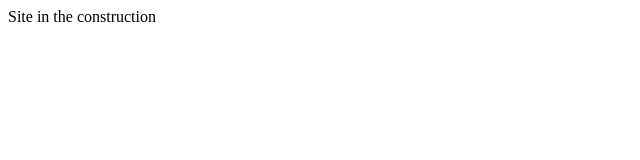
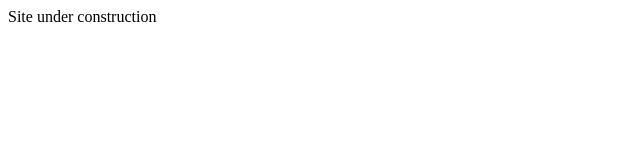
Before and after one commit to just-MG/just-MG.github.io, a plain HTML site: page index.html in a window 1280 px wide. Shown: the full height of the page, 0-640 px from the left. Drawn offline with Linux system fonts and the light colour scheme.

Commit message:
bo jednak sie inaczej pisze chyba

```diff
--- a/index.html
+++ b/index.html
@@ -11,5 +11,5 @@
 </head>
 
 <body>
-    Site in the construction
+    Site under construction
 </body>
```
